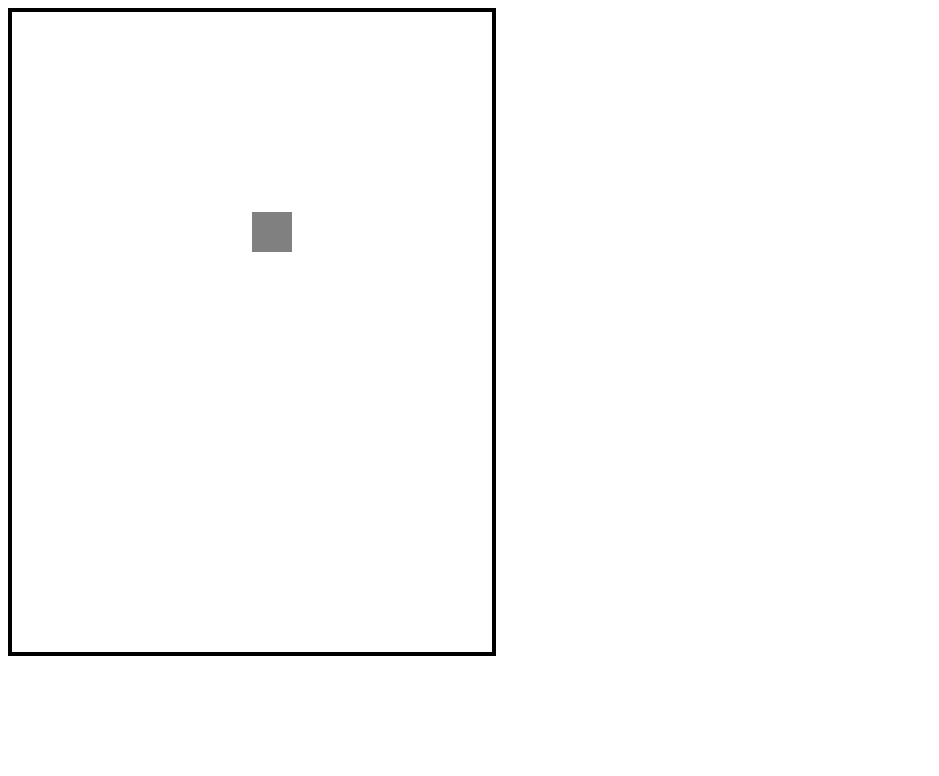
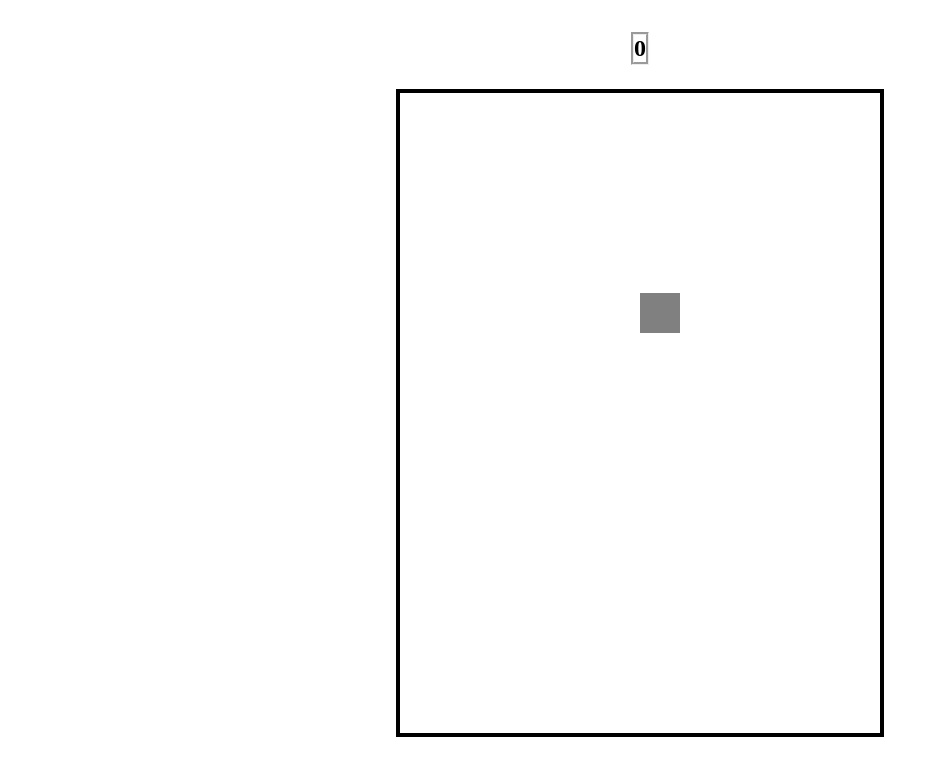
Before and after one commit to mJurczuk91/tetris-js, a plain HTML site: page index.html in a window 1280 px wide. Shown: the whole page, without its empty margins (0-939 px from the left). Drawn offline with Linux system fonts and the light colour scheme.

Commit message:
finished rows disappear now, added score keeping

```diff
--- a/css/style.css
+++ b/css/style.css
@@ -1,3 +1,21 @@
 .display {
     border: 4px solid black;
 }
+
+.displayContainer {
+    width: 100%;
+    display: flex;
+    justify-content: center;
+}
+
+.scoreDisplay{
+    width: 100%;
+    display: flex;
+    justify-content: center;
+}
+
+#score{
+    font-weight: 800;
+    font-size: x-large;
+    border-style: groove;
+}
--- a/index.html
+++ b/index.html
@@ -9,7 +9,9 @@
     <link rel="stylesheet" href="css/style.css">
 </head>
 <body>
-    <div class="score"></div>
+    <div class="scoreDisplay">
+        <p id="score"></p>
+    </div>
     <div class="displayContainer">
         <canvas class="display" id="display"></canvas>
     </div>
--- a/scripts/game.js
+++ b/scripts/game.js
@@ -10,11 +10,12 @@ class Piece{
 }
 
 class State{
-    constructor(grid, piece, status, timer = 0){
+    constructor(grid, piece, status, timer = 0, score = 0){
         this.grid = grid;
         this.piece = piece;
         this.status = status;
         this.updateTimer = timer;
+        this.score = score;
     }
 
     static start(){
@@ -38,14 +39,26 @@ class State{
 
     update(state, pressedKeys){
         let timer = state.updateTimer + 10;
-        state = state._updateHor(state, pressedKeys);
+        state = this._updateHor(state, pressedKeys);
+
         if(timer >= 100){
             timer = 0;
-            state = state._updateVert(state);
+            state = this._updateVert(state);
         } else if (pressedKeys["ArrowDown"]){
-            state = state._updateVert(state);
+            state = this._updateVert(state);
         }
-        return new State(state.grid, state.piece, state.status, timer);
+
+        let complete = this.getCompletedRows(state);
+        for(let row of complete){
+            state = this.removeRow(row, state);
+        }
+
+        let scoreGained = complete.length * 100 * complete.length;
+        if(complete.length > 0){
+            let p = document.getElementById("score");
+            p.innerText = state.score + scoreGained;
+        }
+        return new State(state.grid, state.piece, state.status, timer, state.score + scoreGained);
     }
 
     _updateHor(state, pressedKeys){
@@ -56,7 +69,7 @@ class State{
         if(pressedKeys["ArrowRight"]){
             piece = this.isColliding(state, piece.x + 1, piece.y) ? piece : new Piece(piece.x + 1, piece.y);
         }
-        return new State(state.grid, piece, state.status, state.timer);
+        return new State(state.grid, piece, state.status, state.timer, state.score);
     }
 
     _updateVert(state){
@@ -69,7 +82,40 @@ class State{
         else {
             piece = new Piece(piece.x, piece.y + 1);
         }
-        return new State(grid, piece, state.status, state.timer);
+        return new State(grid, piece, state.status, state.timer, state.score);
+    }
+
+    getCompletedRows(state){
+        let finishedRows = [];
+        for(let y = 0; y< GAME_HEIGHT; y++){
+            if(!state.grid[y].includes(false)){
+                finishedRows.push(y);
+            }
+        }
+        console.log(finishedRows);
+        return finishedRows;
+    }
+
+    shiftGridDownAtRow(row, grid){
+        let gr = grid;
+        for(let y = row-1; y >= 0; y--){
+            for(let x = 0; x < GAME_WIDTH; x++){
+                if(gr[y][x]){
+                    gr[y][x] = false;
+                    gr[y+1][x] = true;
+                }
+            }
+        }
+        return gr;
+    }
+
+    removeRow(row, state){
+        let grid = state.grid;
+        for(let i = 0; i<GAME_WIDTH; i++){
+            grid[row][i]=false;
+        }
+        grid = this.shiftGridDownAtRow(row, grid);
+        return new State(grid, state.piece, state.status, state.timer, state.score);
     }
 }
 
@@ -87,6 +133,8 @@ function init(){
     let cv = document.getElementsByClassName("display")[0];
     cv.setAttribute("height", GAME_HEIGHT * PX_SCALE);
     cv.setAttribute("width", GAME_WIDTH * PX_SCALE);
+    let p = document.getElementById("score");
+    p.innerText = 0;
 }
 
 function trackKeys(keys){
```
